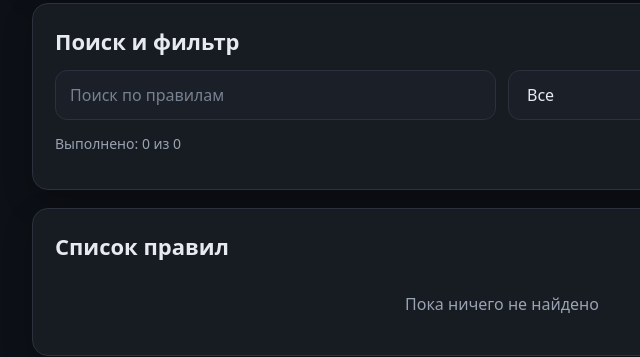
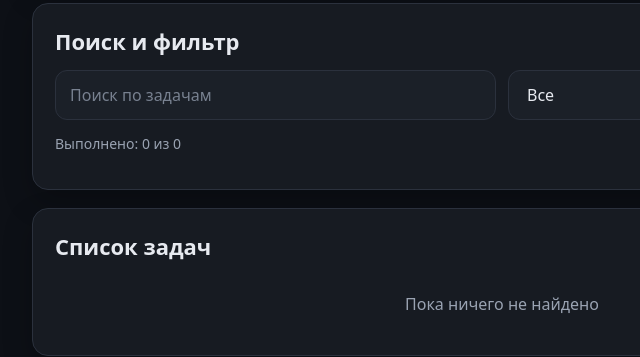
Before and after one commit to gadzhiyasulov/LiberManualis, a plain HTML site: page index.html in a window 1280 px wide. Shown: the part 590-947 px from the top of the page, 138-778 px from the left. Drawn offline with Linux system fonts and the light colour scheme.

Commit message:
изменил

```diff
--- a/index.html
+++ b/index.html
@@ -61,7 +61,7 @@
         <input
           id="searchInput"
           type="text"
-          placeholder="Поиск по правилам"
+          placeholder="Поиск по задачам"
         />
 
         <select id="filterSelect">
@@ -75,7 +75,7 @@
     </section>
 
     <section class="card">
-      <h2>Список правил</h2>
+      <h2>Список задач</h2>
       <ul id="ruleList" class="rule-list"></ul>
     </section>
   </main>
```
